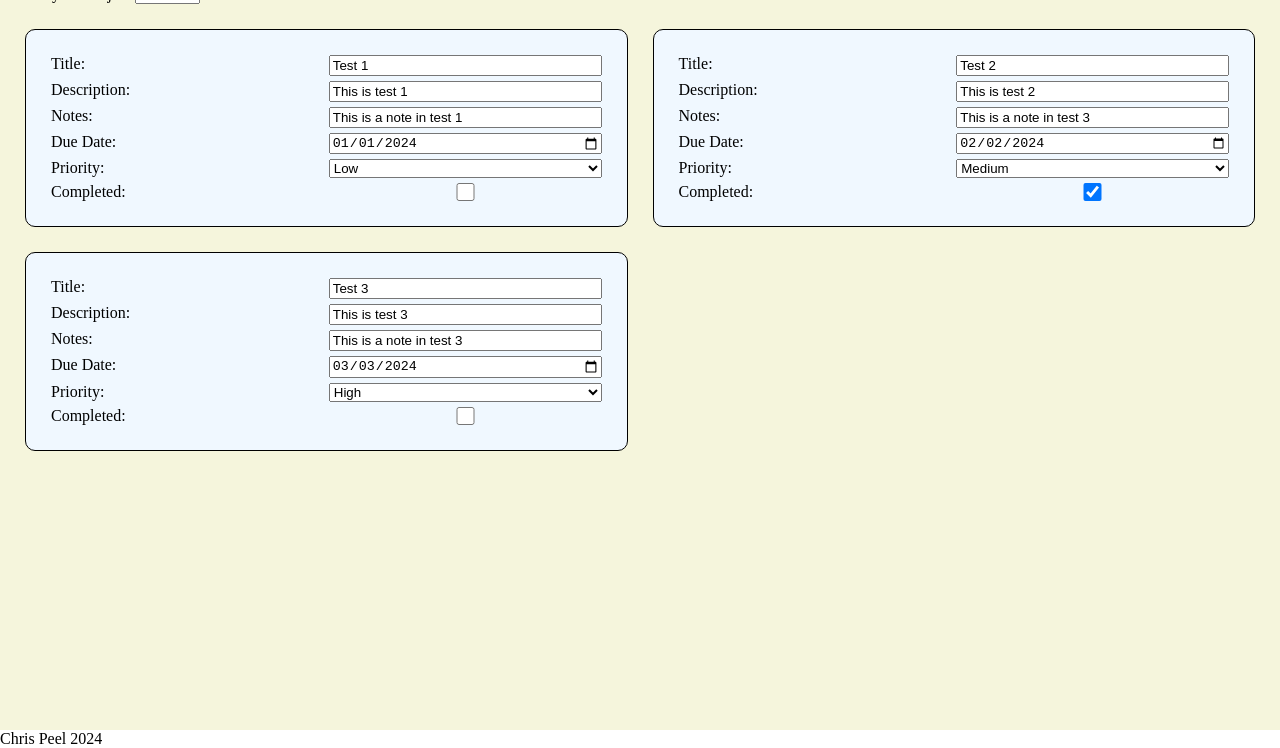
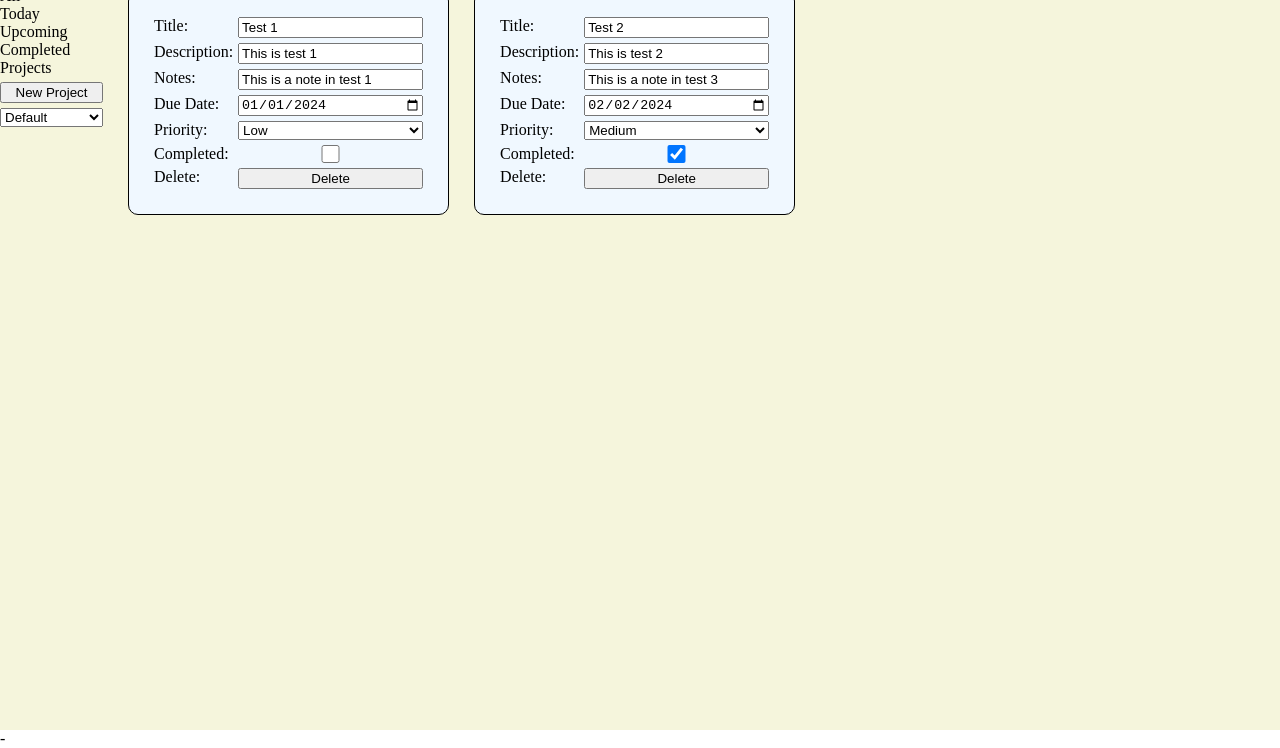
Before and after one commit to cpeel42/todo-list, a website built with webpack: page src/index.html in a window 1280 px wide. Shown: the part 52-800 px from the top of the page. Built offline with nearby package versions, Linux system fonts and the light colour scheme.

Commit message:
Add logic for adding/deleting new cards and projects

```diff
--- a/src/Card.js
+++ b/src/Card.js
@@ -1,5 +1,6 @@
 export default class Card {
-    constructor(todo, domElementFactory) {
+    constructor(project, todo, domElementFactory) {
+        this.project = project;
         this.todo = todo;
         this.card = domElementFactory.createDiv('todo-card');
 
@@ -16,10 +17,13 @@ export default class Card {
         this.dueDateInput = domElementFactory.createInput('duedate', 'date', todo.dueDate);
 
         this.priorityLabel = domElementFactory.createLabel('priority', 'Priority:');
-        this.prioritySelect = domElementFactory.createSelect('priority', ['Low', 'Medium', 'High'], todo.priority);
+        this.prioritySelect = domElementFactory.createSelect('priority', ['---', 'Low', 'Medium', 'High'], todo.priority);
 
         this.isCompleteLabel = domElementFactory.createLabel('isComplete', 'Completed:');
         this.isCompleteInput = domElementFactory.createInput('isComplete', 'checkbox', todo.isComplete, '');
+
+        this.deleteLabel = domElementFactory.createLabel('delete', 'Delete: ')
+        this.deleteButton = domElementFactory.createButton('delete-button', 'Delete');
 
         this.attachEventListeners();
         this.appendCardElements();
@@ -32,39 +36,39 @@ export default class Card {
             this.notesLabel, this.notesInput,
             this.dueDateLabel, this.dueDateInput,
             this.priorityLabel, this.prioritySelect,
-            this.isCompleteLabel, this.isCompleteInput
+            this.isCompleteLabel, this.isCompleteInput,
+            this.deleteLabel, this.deleteButton
         )
     }
 
     attachEventListeners() {
         this.titleInput.addEventListener('change', (event) => {
             this.todo.title = event.target.value;
-            console.log('Todo title changed:', this.todo.title);
         })
 
         this.descriptionInput.addEventListener('change', (event) => {
             this.todo.description = event.target.value;
-            console.log('Todo description changed:', this.todo.description);
         })
 
         this.notesInput.addEventListener('change', (event) => {
             this.todo.notes = event.target.value;
-            console.log('Todo notes changed:', this.todo.notes);
         })
 
         this.dueDateInput.addEventListener('change', (event) => {
             this.todo.dueDate = event.target.value;
-            console.log('Todo dueDate changed:', this.todo.dueDate);
         })
 
         this.prioritySelect.addEventListener('change', (event) => {
             this.todo.priority = event.target.value;
-            console.log('Todo priority changed:', this.todo.priority);
         })
 
         this.isCompleteInput.addEventListener('change', (event) => {
             this.todo.isComplete = event.target.checked
-            console.log('Todo isComplete changed:', this.todo.isComplete);
         });
+
+        this.deleteButton.addEventListener('click', (event) => {
+            this.card.remove();
+            this.project.todoList = this.project.todoList.filter(todo => todo !== this.todo);
+        })
     }
 }
--- a/src/DomElementFactory.js
+++ b/src/DomElementFactory.js
@@ -4,6 +4,13 @@ export default class DomElementFactory {
         const div = document.createElement('div');
         div.classList.add(className);
         return div;
+    }
+
+    createButton(className, text) {
+        const button = document.createElement('button');
+        button.classList.add(className);
+        button.textContent = text;
+        return button;
     }
 
     createLabel(forAttr, text) {
@@ -28,17 +35,25 @@ export default class DomElementFactory {
         return input;
     }
 
-    createSelect(id, options, selectedValue) {
+    createSelect(id, optionList, selectedValue) {
         const select = document.createElement('select');
         select.id = id;
-        options.forEach(optionValue => {
-            const option = document.createElement('option');
-            option.textContent = optionValue;
-            if (optionValue === selectedValue) {
-                option.selected = true;
-            }
+
+        optionList.forEach(optionName => {
+            const isSelected = (optionName === selectedValue) ? true : false;
+            let option = this.createOption(optionName, isSelected);
             select.appendChild(option);
         });
+
         return select;
     }
+
+    createOption(name, isSelected) {
+        const option = document.createElement('option');
+        if (isSelected == true) {
+            option.selected = true
+        }
+        option.textContent = name;
+        return option;
+    }
 }
--- /dev/null
+++ b/src/Projects.js
@@ -0,0 +1,7 @@
+import { sampleProjects } from "./Samples.js";
+const projects = [];
+sampleProjects.forEach(project => {
+    projects.push(project)
+});
+
+export default projects
--- /dev/null
+++ b/src/Samples.js
@@ -0,0 +1,41 @@
+import Todo from "./Todo.js";
+import Project from "./Project.js"
+
+const todo1 = new Todo (
+    'Test 1',
+    'This is test 1',
+    '2024-01-01',
+    'Low',
+    'This is a note in test 1',
+    false
+);
+
+const todo2 = new Todo (
+    'Test 2',
+    'This is test 2',
+    '2024-02-02',
+    'Medium',
+    'This is a note in test 3',
+    true
+);
+
+const todo3 = new Todo (
+    'Test 3',
+    'This is test 3',
+    '2024-03-03',
+    'High',
+    'This is a note in test 3',
+    false
+);
+
+const defaultProject = new Project (
+    'Default',
+    [todo1, todo2]
+);
+
+const project2 = new Project (
+    'Test Project 2',
+    [todo3]
+);
+
+export const sampleProjects = [defaultProject, project2];
--- a/src/index.html
+++ b/src/index.html
@@ -7,17 +7,33 @@
 </head>
 <body>
     <div class="header">
-        <h1>My To-Do List</h1>
+        <p>-</p>
     </div>
     <div class="main">
-        <label for="projects">Choose your Project</label>
-        <select name="projects" id="projects">
-            <option value="default">Default</option>
-        </select>
-        <div class="todo-cards"></div>
+        <div class="sidebar">
+            <button class="add-todo-button">New To-Do</button>
+            <div class="filters">
+                <p class="filter-all">All</p>
+                <p class="filter-today">Today</p>
+                <p class="filter-upcoming">Upcoming</p>
+                <p class="completed">Completed</p>
+            </div>
+            <div class="projects">
+                <p>Projects</p>
+                <button class="add-project-button">New Project</button>
+
+                <select name="project-select" id="project-select"></select>
+
+
+            </div>
+        </div>
+        <div class="body">
+            <div class="cards"></div>
+        </div>
+
     </div>
     <div class="footer">
-        <p>Chris Peel 2024</p>
+        <p>-</p>
     </div>
 </body>
 </html>
--- a/src/index.js
+++ b/src/index.js
@@ -1,52 +1,60 @@
 import "./styles.css";
-import Todo from "./Todo.js";
-import Project from "./Project.js"
 import Card from "./Card.js"
 import DomElementFactory from "./DomElementFactory.js";
-
-const todo1 = new Todo (
-    'Test 1',
-    'This is test 1',
-    '2024-01-01',
-    'Low',
-    'This is a note in test 1',
-    false
-)
-
-const todo2 = new Todo (
-    'Test 2',
-    'This is test 2',
-    '2024-02-02',
-    'Medium',
-    'This is a note in test 3',
-    true
-)
-
-const todo3 = new Todo (
-    'Test 3',
-    'This is test 3',
-    '2024-03-03',
-    'High',
-    'This is a note in test 3',
-    false
-)
-
-
-const testProject1 = new Project('Test Project 1', [todo1, todo2])
-const testProject2 = new Project('Test Project 2', [todo3])
-
-// console.log(testProject1)
-// console.log(testProject2)
-
+import projects from "./Projects.js"
+import Todo from "./Todo.js";
+import Project from "./Project.js";
 
 const domElementFactory = new DomElementFactory();
 
-const card1 = new Card(todo1, domElementFactory);
-const card2 = new Card(todo2, domElementFactory);
-const card3 = new Card(todo3, domElementFactory);
+const cardsDiv = document.querySelector('.cards')
+const addTodoButton = document.querySelector('.add-todo-button');
+const addProjectButton = document.querySelector('.add-project-button');
+const projectSelect = document.querySelector('#project-select');
+let currentProject = projects[0];
 
-const cards = document.querySelector('.todo-cards')
+makeProjects();
+makeCards();
 
-cards.appendChild(card1.card);
-cards.appendChild(card2.card);
-cards.appendChild(card3.card);
+addTodoButton.addEventListener('click', (event) => {
+    newCard();
+})
+
+addProjectButton.addEventListener('click', (event) => {
+    let projectName = prompt('Enter the name of your new project');
+    let project = new Project(projectName, []);
+    projects.push(project)
+    currentProject = project;
+    makeProjects();
+    newCard();
+})
+
+projectSelect.addEventListener('change', (event) => {
+    const selectedProjectName = event.target.value;
+    currentProject = projects.find(project => project.name === selectedProjectName);
+    makeCards(currentProject);
+})
+
+function newCard() {
+    let todo = new Todo();
+    currentProject.todoList.push(todo);
+    makeCards();
+}
+
+function makeProjects() {
+    projectSelect.innerHTML = '';
+    const projectNames = projects.map(project => project.name);
+    projectNames.forEach(optionName => {
+        const isSelected = (optionName === currentProject.name) ? true : false;
+        let option = domElementFactory.createOption(optionName, isSelected);
+        projectSelect.appendChild(option);
+    });
+}
+
+function makeCards() {
+    cardsDiv.innerHTML = '';
+    currentProject.todoList.forEach(todo => {
+        const card = new Card(currentProject, todo, domElementFactory);
+        cardsDiv.appendChild(card.card);
+    });
+}
--- a/src/styles.css
+++ b/src/styles.css
@@ -9,18 +9,27 @@ body {
 
 .main {
     flex: auto;
+    display: flex;
     background-color: beige;
 }
 
-.todo-cards {
-    display: grid;
+.projects {
+    display: flex;
+    flex-direction: column;
+    gap: 5px;
+}
+
+.cards {
+    display: flex;
+    flex-wrap: wrap;
     grid-template-columns: 1fr 1fr;
     padding: 25px;
     gap: 25px;
-
 }
 
 .todo-card {
+    height: fit-content;
+    width: min-content;
     padding: 25px;
     background-color: aliceblue;
     border: 1px solid black;
```
